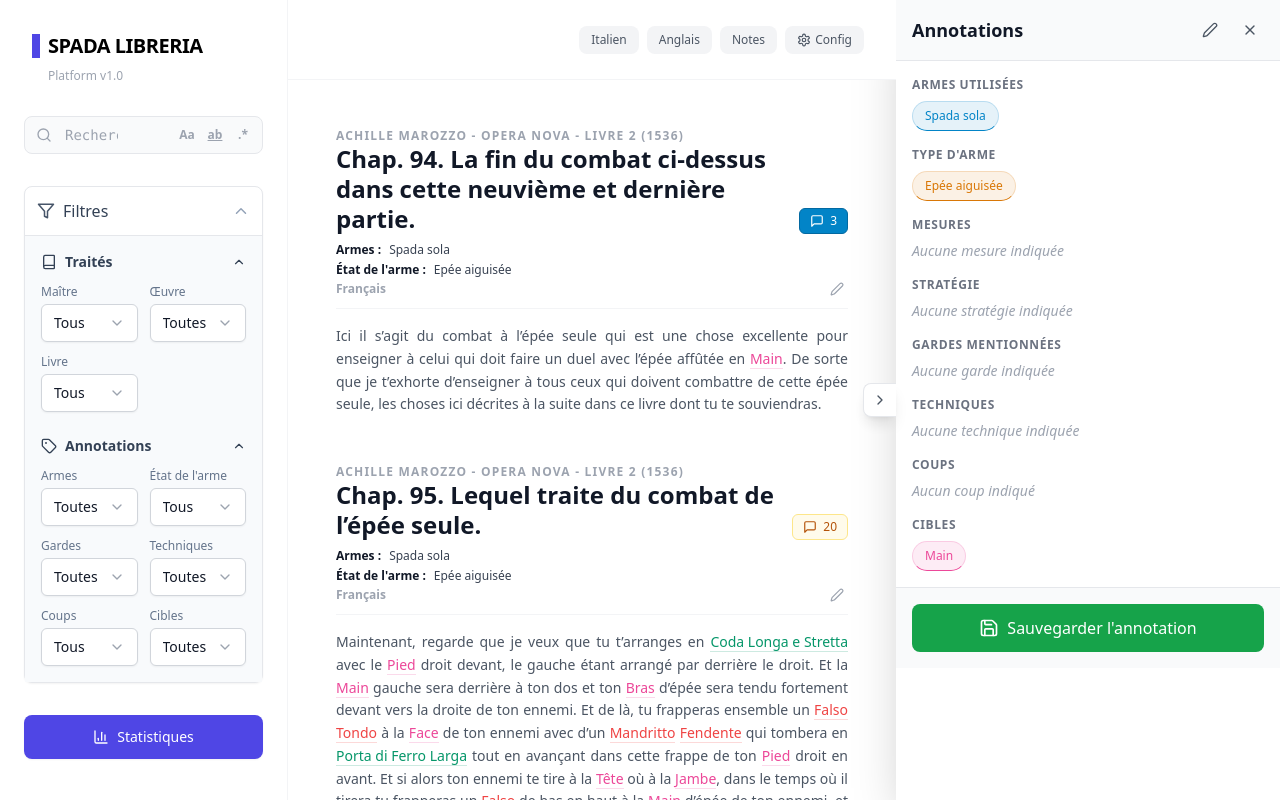
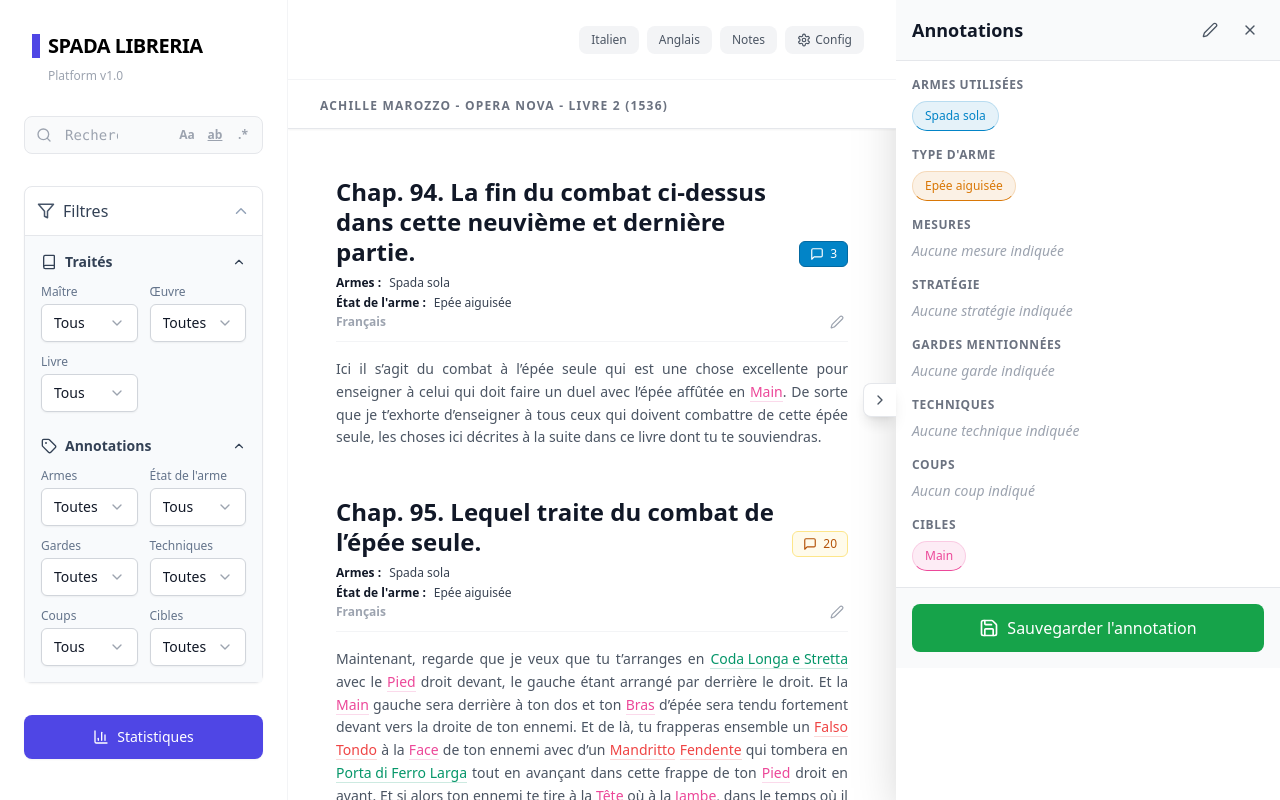
Before and after one commit to Manuel-Fostier/spadaLibreria, a Next.js app: page / in a window 1280 px wide. Built offline with nearby package versions, Linux system fonts and the light colour scheme.

Commit message:
Add sticky section metadata header with conditional display
Co-authored-by: Manuel-Fostier <130474708+Manuel-Fostier@users.noreply.github.com>

```diff
--- a/src/components/BolognesePlatform.tsx
+++ b/src/components/BolognesePlatform.tsx
@@ -70,6 +70,7 @@ export default function BolognesePlatform({ glossaryData, treatiseData }: Bologn
   const [translatorPreferences, setTranslatorPreferences] = useState<{ [key: string]: string }>({});
   const [annotationSection, setAnnotationSection] = useState<string | null>(null);
   const [isPanelOpen, setIsPanelOpen] = useState(true); // FR-012: Default open
+  const [topSectionId, setTopSectionId] = useState<string | null>(null); // Track section at top of viewport for sticky header
   const { getAnnotation, getUniqueValues, getMatchingSectionIds } = useAnnotations();
 
   // Initialize column visibility from localStorage
@@ -255,6 +256,51 @@ export default function BolognesePlatform({ glossaryData, treatiseData }: Bologn
     }
   }, [filteredContent, annotationSection]);
 
+  // Initialize top section for sticky header
+  useEffect(() => {
+    if (!topSectionId && filteredContent.length > 0) {
+      setTopSectionId(filteredContent[0].id);
+    }
+  }, [filteredContent, topSectionId]);
+
+  // Track section at top of viewport for sticky header
+  useEffect(() => {
+    const observer = new IntersectionObserver(
+      (entries) => {
+        // Find the topmost visible section
+        let topmostEntry: IntersectionObserverEntry | null = null;
+        let minTop = Infinity;
+
+        entries.forEach((entry) => {
+          if (entry.isIntersecting) {
+            const rect = entry.boundingClientRect;
+            if (rect.top < minTop) {
+              minTop = rect.top;
+              topmostEntry = entry;
+            }
+          }
+        });
+
+        if (topmostEntry) {
+          const sectionId = topmostEntry.target.getAttribute('data-section-id');
+          if (sectionId) {
+            setTopSectionId(sectionId);
+          }
+        }
+      },
+      {
+        threshold: [0, 0.1, 0.5],
+        rootMargin: '-80px 0px 0px 0px' // Account for header height
+      }
+    );
+
+    // Observe all section elements
+    const sections = document.querySelectorAll('[data-section-id]');
+    sections.forEach(section => observer.observe(section));
+
+    return () => observer.disconnect();
+  }, [filteredContent]);
+
   // FR-012b / SC-012: Smart scrolling behavior
   // Auto-updates annotation section based on scroll position
   // The panel will always track the visible section, even when open
@@ -433,6 +479,19 @@ export default function BolognesePlatform({ glossaryData, treatiseData }: Bologn
           )}
         </header>
 
+        {/* Sticky Section Metadata Header */}
+        {topSectionId && (() => {
+          const topSection = filteredContent.find(s => s.id === topSectionId);
+          if (!topSection) return null;
+          return (
+            <div className="sticky top-20 z-10 bg-white border-b border-gray-200 px-8 py-3 shadow-sm">
+              <span className="text-xs font-bold text-gray-500 uppercase tracking-widest">
+                {topSection.metadata.master} - {topSection.metadata.work} - Livre {topSection.metadata.book} ({topSection.metadata.year})
+              </span>
+            </div>
+          );
+        })()}
+
         <div className="flex-1 overflow-y-auto bg-white">
           <div className="max-w-full mx-auto p-8 lg:p-12 space-y-12">
 
@@ -456,15 +515,25 @@ export default function BolognesePlatform({ glossaryData, treatiseData }: Bologn
 
               const isSingleColumn = !showItalian && !showEnglish && !showNotes;
 
+              // Check if section metadata is different from top section
+              const topSection = topSectionId ? filteredContent.find(s => s.id === topSectionId) : null;
+              const isDifferentFromTop = !topSection ||
+                section.metadata.master !== topSection.metadata.master ||
+                section.metadata.work !== topSection.metadata.work ||
+                section.metadata.book !== topSection.metadata.book ||
+                section.metadata.year !== topSection.metadata.year;
+
               return (
                 <div key={section.id} className="group" data-section-id={section.id}>
 
                   {/* Section Header */}
                   <div className="flex flex-col md:flex-row md:items-end justify-between pb-2 gap-4">
                     <div className="flex-1">
-                      <span className="text-xs font-bold text-gray-400 uppercase tracking-widest block">
-                        {section.metadata.master} - {section.metadata.work} - Livre {section.metadata.book} ({section.metadata.year})
-                      </span>
+                      {isDifferentFromTop && (
+                        <span className="text-xs font-bold text-gray-400 uppercase tracking-widest block">
+                          {section.metadata.master} - {section.metadata.work} - Livre {section.metadata.book} ({section.metadata.year})
+                        </span>
+                      )}
                       <h2 className="text-2xl font-bold text-gray-900 leading-tight">{section.title}</h2>
                     </div>
 
```
